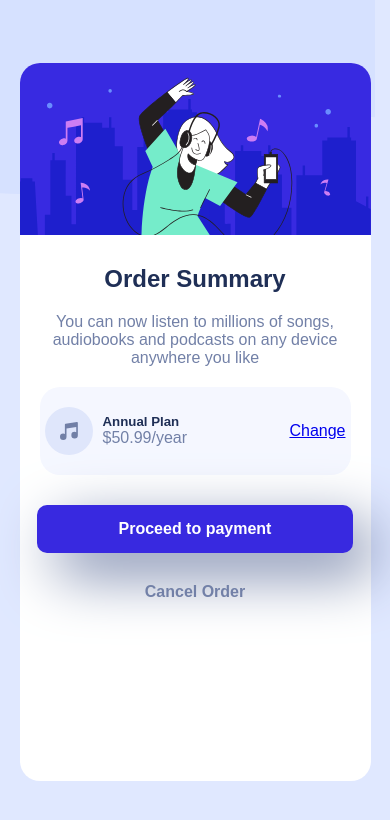
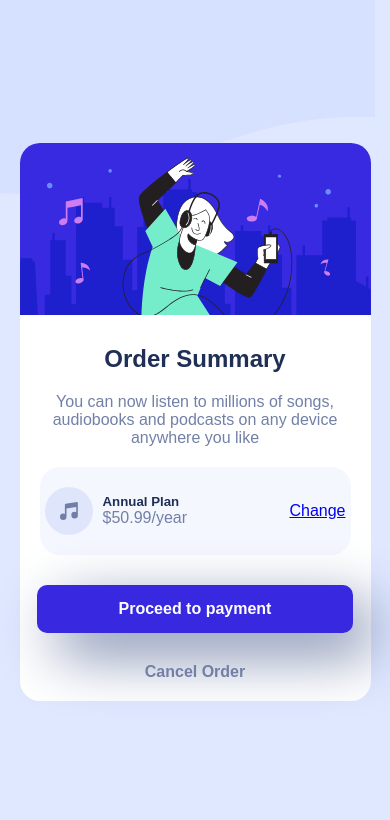
Before and after one commit to Franklivania/frontend-mentor, a plain HTML site: page order-summary-component/index.html in a window 390 px wide. Drawn offline with Linux system fonts and the light colour scheme; a web font is replaced by a local one.

Commit message:
change to style

```diff
--- a/order-summary-component/style.css
+++ b/order-summary-component/style.css
@@ -38,7 +38,6 @@ html, body{
 main{
     position: relative;
     width: calc(var(--width) * 0.25);
-    height: calc(var(--height) * 0.85);
     background: var(--white);
     display: flex;
     flex-direction: column;
@@ -124,6 +123,8 @@ button{
 
 #cancel{
     color: var(--ds-blue);
+
+    margin-bottom: 20px;
 }
 
 #cancel:hover{
@@ -134,7 +135,6 @@ button{
 @media screen and (max-width: 1000px) {
     main{
         width: calc(var(--width) * 0.45);
-        height: calc(var(--height) * 0.53);
     }
 }
 
@@ -146,6 +146,5 @@ button{
     }
     main{
         width: 90%;
-        height: calc(var(--height) * 0.85);
     }
 }
```
